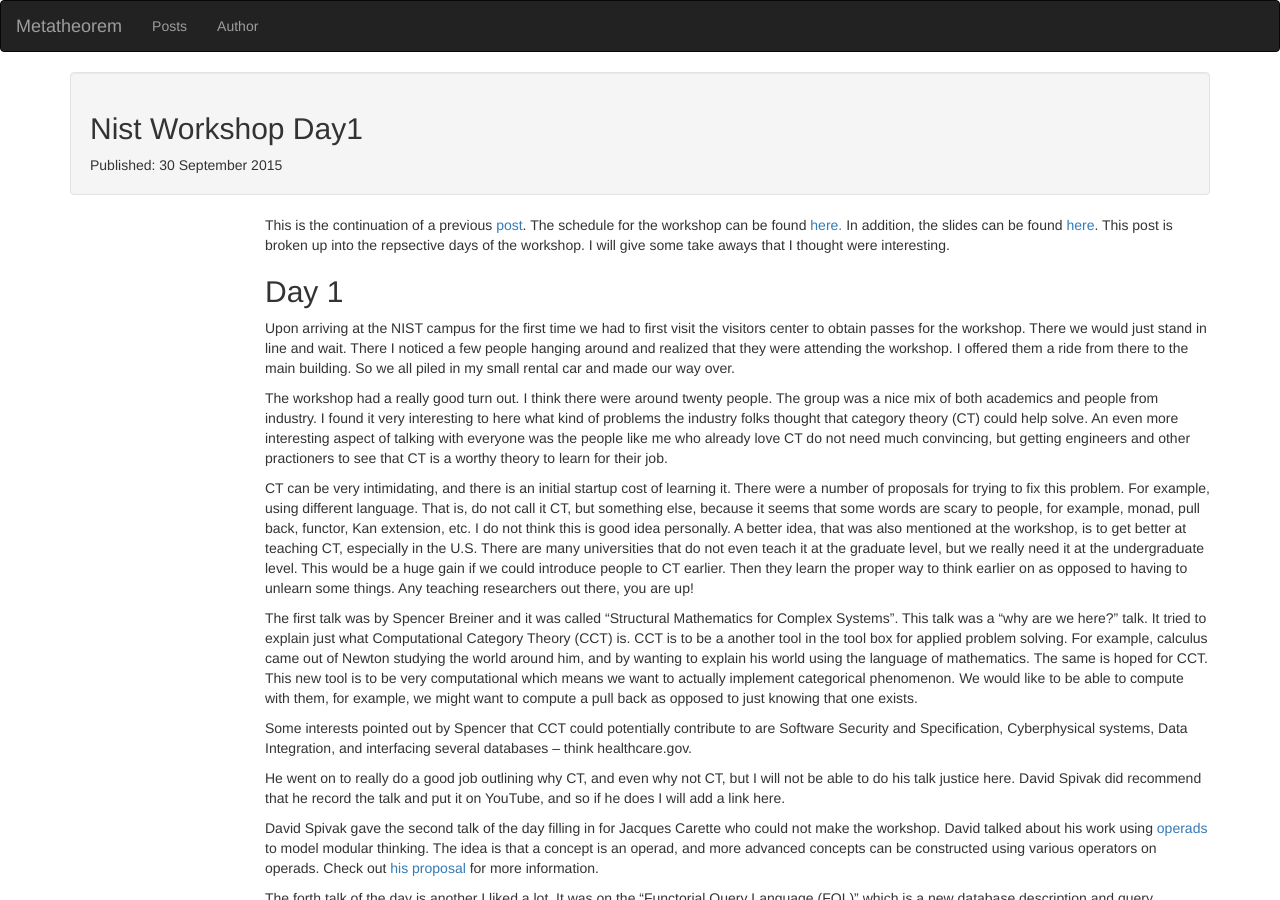
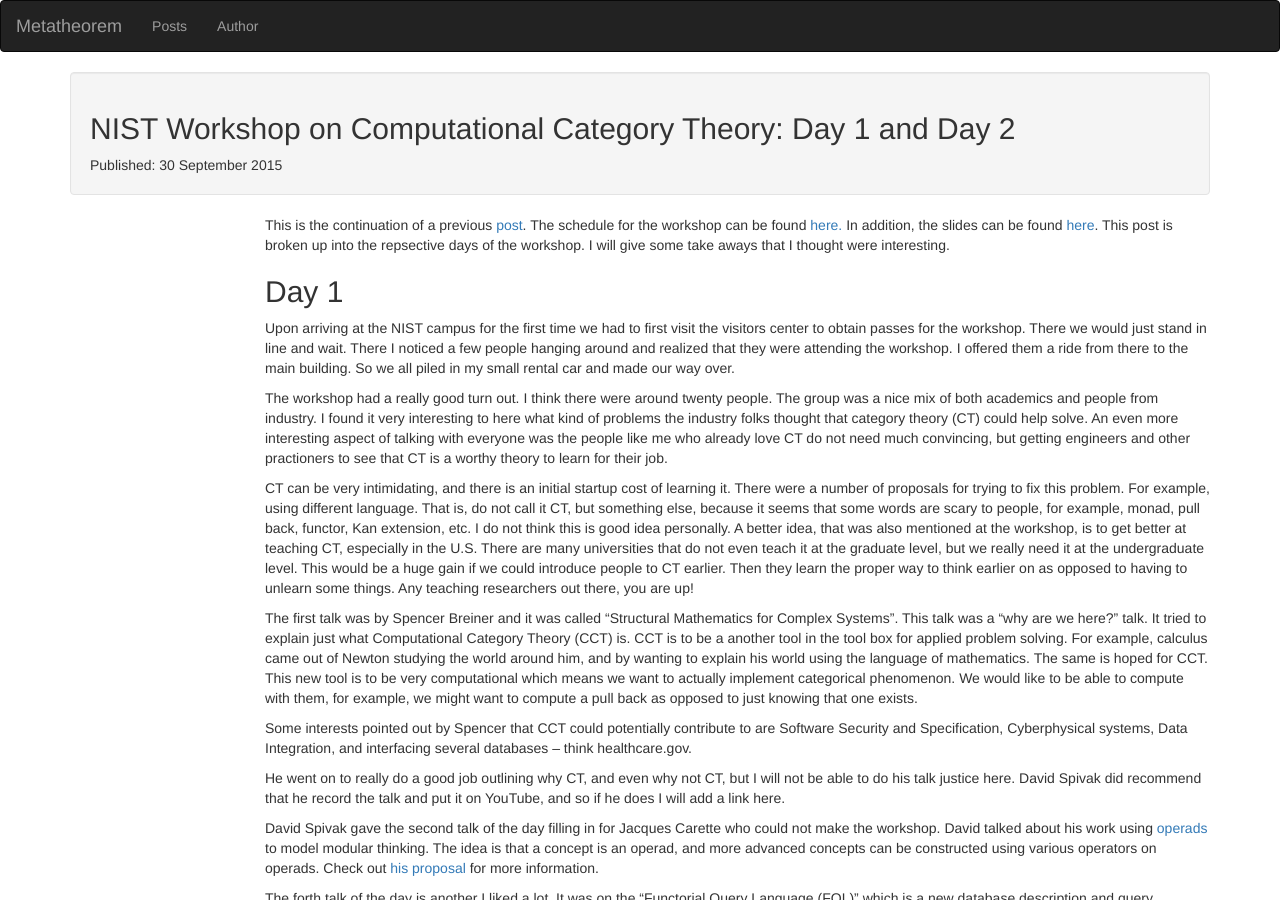
Before and after one commit to heades/blog, a Jekyll site: the page built from _posts/2015-09-30-NIST-Workshop-Day1.md, in a window 1280 px wide and 900 px high. Built offline with Jekyll 4.4.1, drawn with Linux system fonts in a browser that asks for light colours; Markdown is read by kramdown in place of the engine named in the settings.

Commit message:
Fixed a parameter error.

```diff
--- a/_posts/2015-09-30-NIST-Workshop-Day1.md
+++ b/_posts/2015-09-30-NIST-Workshop-Day1.md
@@ -1,6 +1,6 @@
 ---
 layout: blog
-Title: "NIST Workshop on Computational Category Theory: Day 1 and Day 2"
+title: "NIST Workshop on Computational Category Theory: Day 1 and Day 2"
 date: 2015-09-30
 categories:
  - conference
--- a/index.html
+++ b/index.html
@@ -12,7 +12,6 @@ sitemap:
   <a href="/blog{{ post.url }}" class="list-group-item">
     {% if post.title %} <h3>{{ post.title }}</h3> {% endif %}
     {% if post.date %} {{ post.date | date: "%d %B %Y" }} {% endif %}
-    {{ post.url }}
   </a>
 {% endfor %}
 </div>
```
